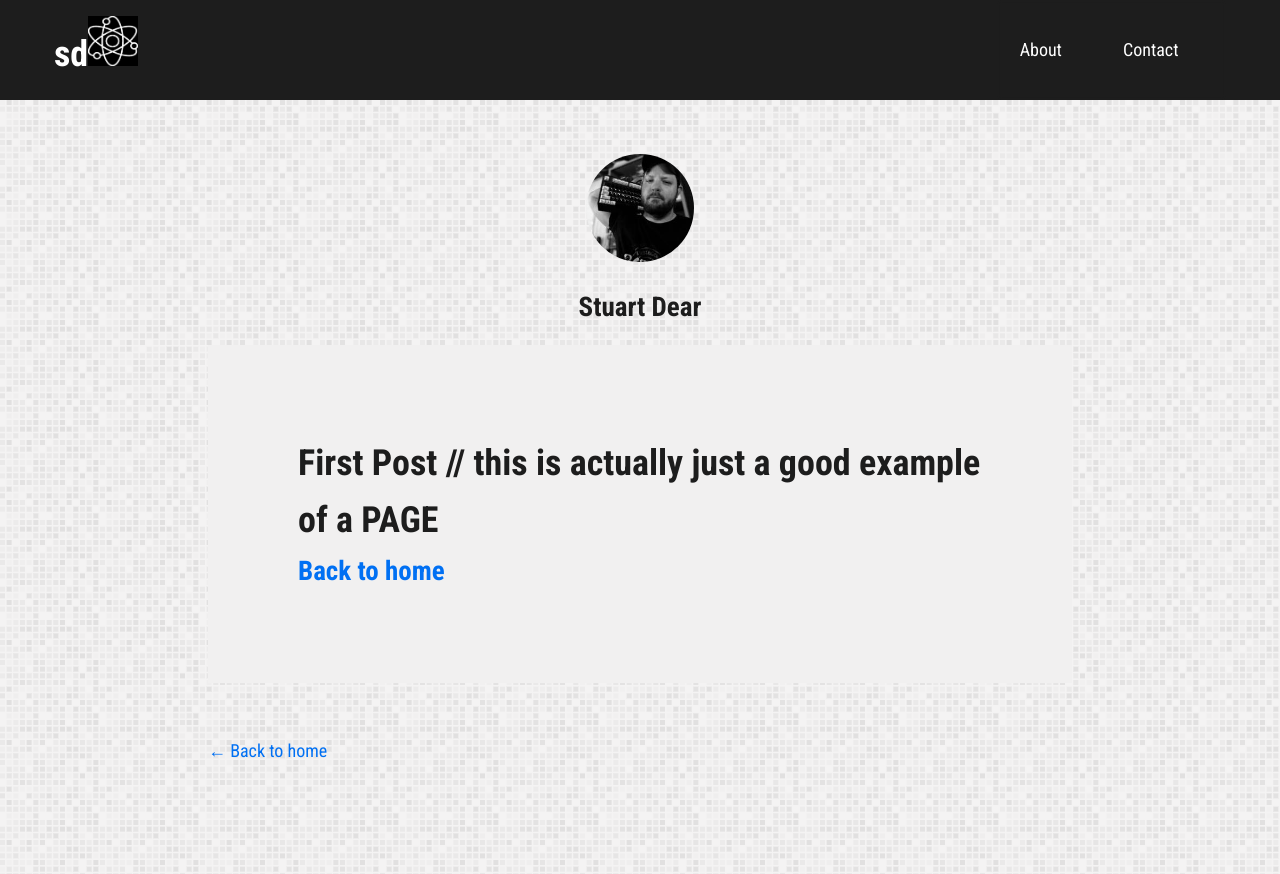
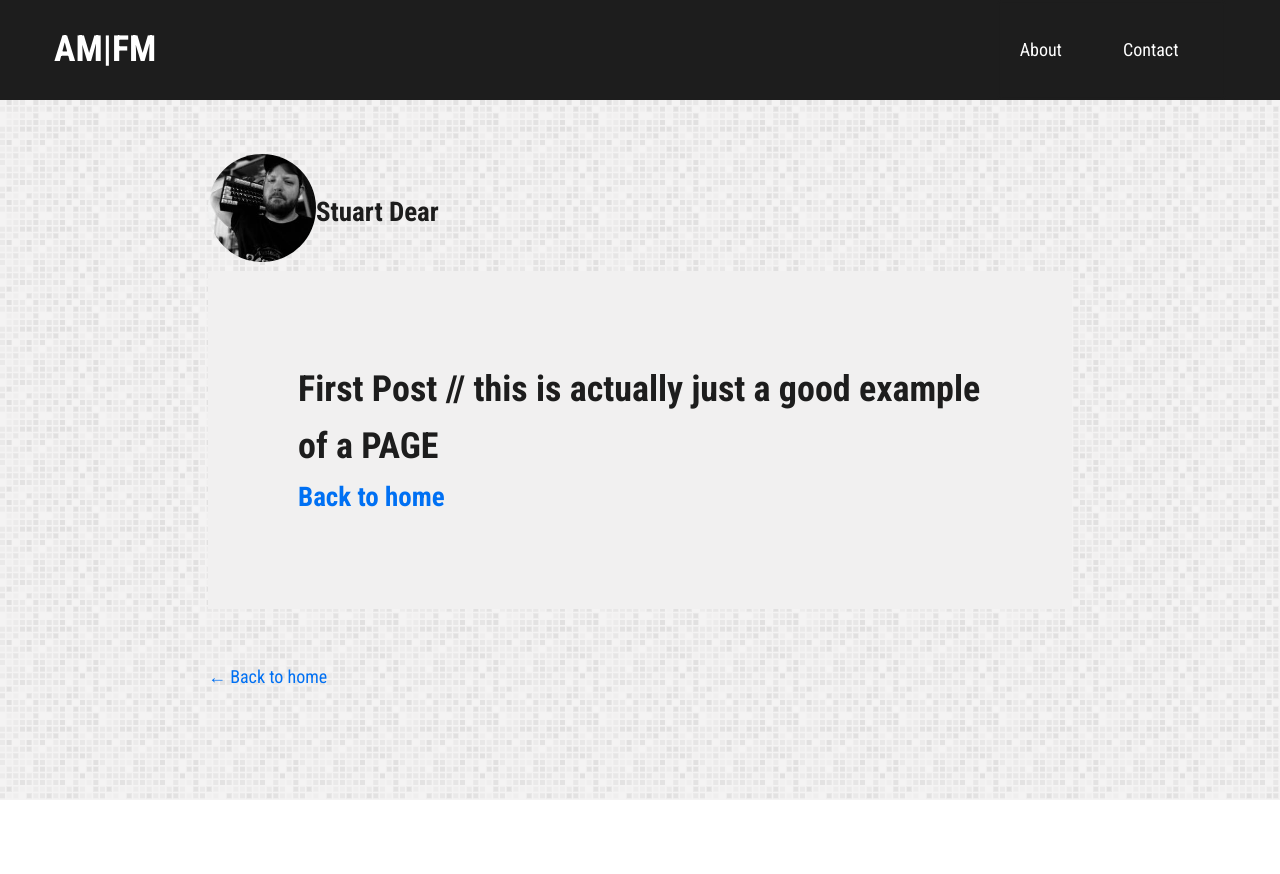
Before and after one commit to csdear/AM-FM_nextJS, a Next.js app: page /posts/first-post-deprecated in a window 1280 px wide. After the commit the page ends 800 px from the top, so only its background shows below. Built offline with nearby package versions, Linux system fonts and the light colour scheme.

Commit message:
alignment tweak

```diff
--- a/src/components/header/index.tsx
+++ b/src/components/header/index.tsx
@@ -64,15 +64,15 @@ return (
         <div className={styles["header__content"]}>
             <Link href="/">
                 <a className={styles["header__content__logo"]}>
-                    {'sd'}
-                    <Image
+                    {'AM|FM'}
+                    {/* <Image
                         priority
                         src="/images/atom_x2.png"
                         // className={styles["header__content__logo"]}
                         height={50}
                         width={50}
                         alt={'atom'}
-                        />
+                        /> */}
                 </a>
             </Link>
 
--- a/src/components/layout/layout.module.scss
+++ b/src/components/layout/layout.module.scss
@@ -9,7 +9,7 @@
 
   &__header {
     display: flex;
-    flex-direction: column;
+    // flex-direction: column;  removes center aligning
     align-items: center;
   }
 
```
